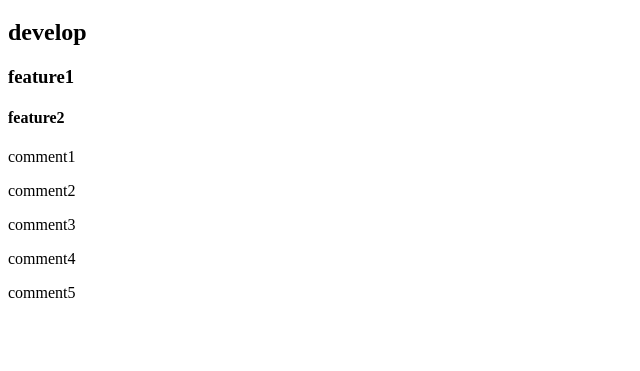
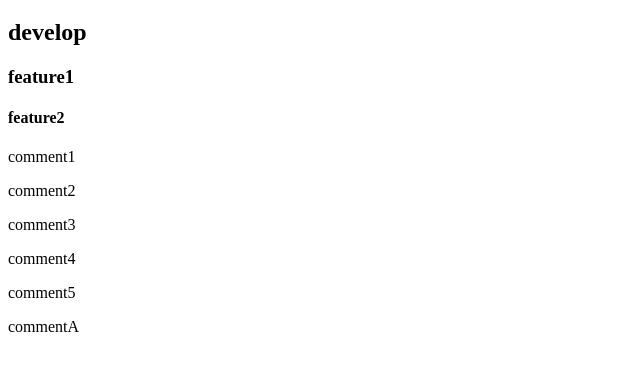
Before and after one commit to cuzekn/github-practice, a plain HTML site: page index.html in a window 1280 px wide. Shown: the part 61-432 px from the top of the page, without its empty margins (0-640 px from the left). Drawn offline with Linux system fonts and the light colour scheme.

Commit message:
add commentA

```diff
--- a/index.html
+++ b/index.html
@@ -16,5 +16,6 @@
   <p>comment3</p>
   <p>comment4</p>
   <p>comment5</p>
+  <p>commentA</p>
 </body>
 </html>
```
